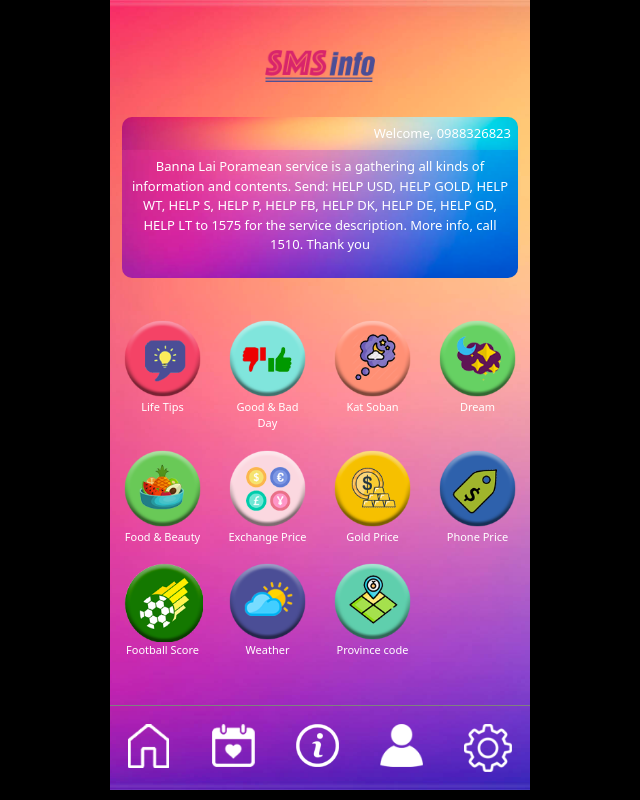
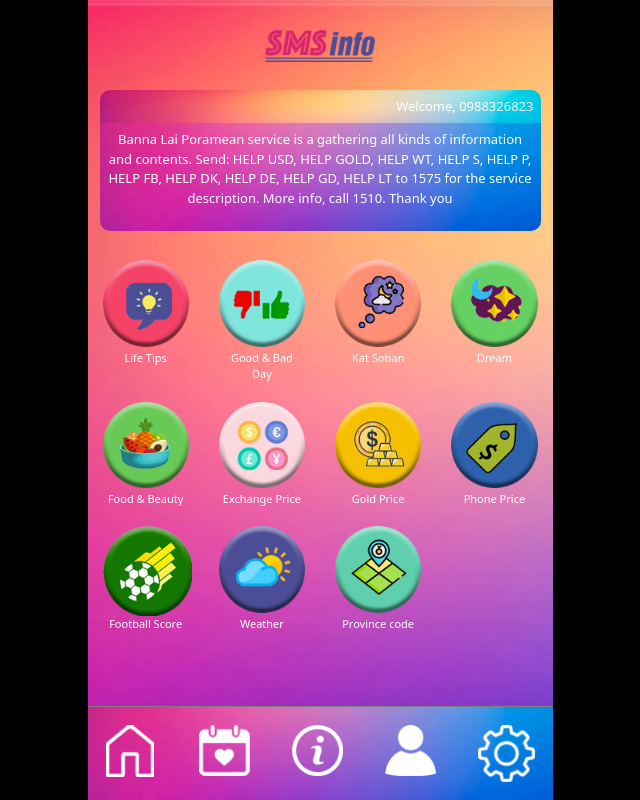
Before and after one commit to thinhshark/web, a PHP site: page / in a window 1280 px wide. Shown: the whole page, without its empty margins (320-960 px from the left). Run offline with PHP 8.4, Linux system fonts and the light colour scheme.

Commit message:
edit smsinfo

```diff
--- a/smsinfo/assets/css/styles.css
+++ b/smsinfo/assets/css/styles.css
@@ -1,5 +1,5 @@
 body {
-  min-height: 600px;
+  min-height: 100vh;
   background: url("../../assets/img/bg.jpg") center / cover;
 }
 
@@ -9,7 +9,7 @@ body {
 
 html {
   padding: 0;
-  max-width: 420px;
+  max-width: 465px;
   margin: auto;
   background: black;
 }
--- a/smsinfo/detail.html
+++ b/smsinfo/detail.html
@@ -24,7 +24,7 @@
                 </div>
             </div>
         </div>
-        <div class="footer" style="margin-top: 30px;">
+        <div class="footer" style="position: fixed;bottom: 0;background: url(&quot;assets/img/bg2.jpg&quot;) center / cover, #808080;">
             <div class="container-fluid">
                 <div class="row" style="border-top: 1px solid grey;">
                     <div class="col"><a href="index.html"><img src="assets/img/menu1.png" width="85%"></a></div>
--- a/smsinfo/index.html
+++ b/smsinfo/index.html
@@ -11,17 +11,17 @@
 
 <body>
     <div id="wrapper">
-        <div class="text-center" style="padding-top: 50px;"><img id="logo" src="assets/img/logo.png"></div>
+        <div class="text-center" style="padding-top: 30px;"><img id="logo" src="assets/img/logo.png"></div>
         <div class="container">
             <div class="row header">
-                <div class="col" style="text-align: center;margin-top: 35px;color: rgb(255,255,255);font-size: 13px;">
+                <div class="col" style="text-align: center;margin-top: 28px;color: rgb(255,255,255);font-size: 13px;">
                     <div class="text-end" style="background: url(&quot;assets/img/bg1.jpg&quot;) center / cover;padding: 7px;border-radius: 7px;border-bottom-right-radius: 0px;border-bottom-left-radius: 0px;border-top-left-radius: 10px;border-top-right-radius: 10px;"><span style="font-size: 13px;">Welcome, 0988326823</span></div>
                     <div class="text-end" style="background: url(&quot;assets/img/bg2.jpg&quot;) center / cover;border-radius: 7px;border-bottom-right-radius: 10px;border-bottom-left-radius: 10px;border-top-left-radius: 0px;border-top-right-radius: 0px;padding: 7px;border-style: none;">
                         <p class="text-center">Banna Lai Poramean service is a gathering all kinds of information and contents. Send: HELP USD, HELP GOLD, HELP WT, HELP S, HELP P, HELP FB, HELP DK, HELP DE, HELP GD, HELP LT to 1575 for the service description. More info, call 1510. Thank you</p>
                     </div>
                 </div>
             </div>
-            <div class="row main-menu" style="margin-top: 40px;">
+            <div class="row main-menu" style="margin-top: 26px;padding-bottom: 100px;">
                 <div class="col-3"><a href="#"><img src="assets/img/icon1.png" width="100%">
                         <p>Life Tips</p>
                     </a></div>
@@ -57,7 +57,7 @@
                     </a></div>
             </div>
         </div>
-        <div class="footer" style="margin-top: 30px;">
+        <div class="footer" style="position: fixed;bottom: 0;background: url(&quot;assets/img/bg2.jpg&quot;) center / cover, #808080;">
             <div class="container-fluid">
                 <div class="row" style="border-top: 1px solid grey;">
                     <div class="col"><a href="index.html"><img src="assets/img/menu1.png" width="85%"></a></div>
--- a/smsinfo/login.html
+++ b/smsinfo/login.html
@@ -26,7 +26,7 @@
                 <div class="col-12 text-center" style="padding-top: 30px;padding-bottom: 31px;"><button class="btn submit-btn" type="button" style="background: url(&quot;assets/img/bg2.jpg&quot;) center / cover;color: var(--bs-white);">Submit</button></div>
             </div>
         </div>
-        <div class="footer" style="margin-top: 30px;">
+        <div class="footer" style="position: fixed;bottom: 0;background: url(&quot;assets/img/bg2.jpg&quot;) center / cover, #808080;">
             <div class="container-fluid">
                 <div class="row" style="border-top: 1px solid grey;">
                     <div class="col"><a href="index.html"><img src="assets/img/menu1.png" width="85%"></a></div>
```
Also changed, not shown: 1 other file.
